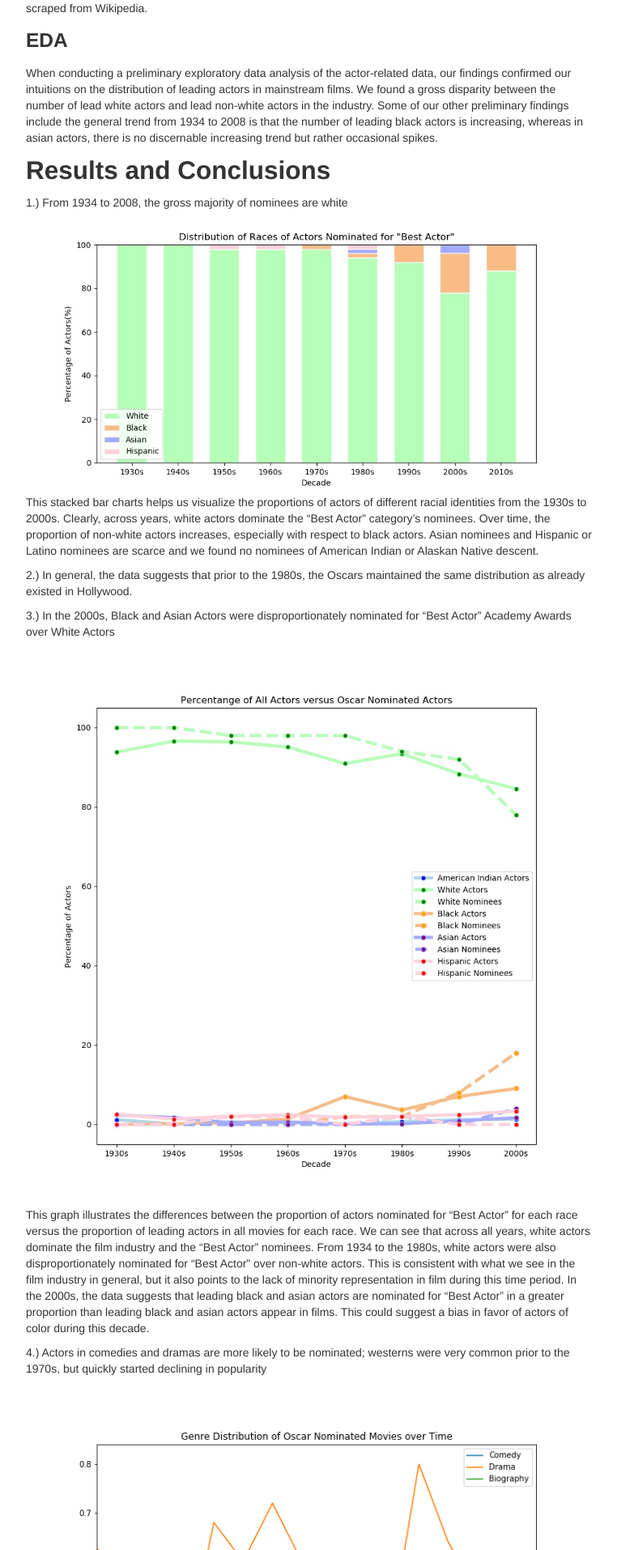
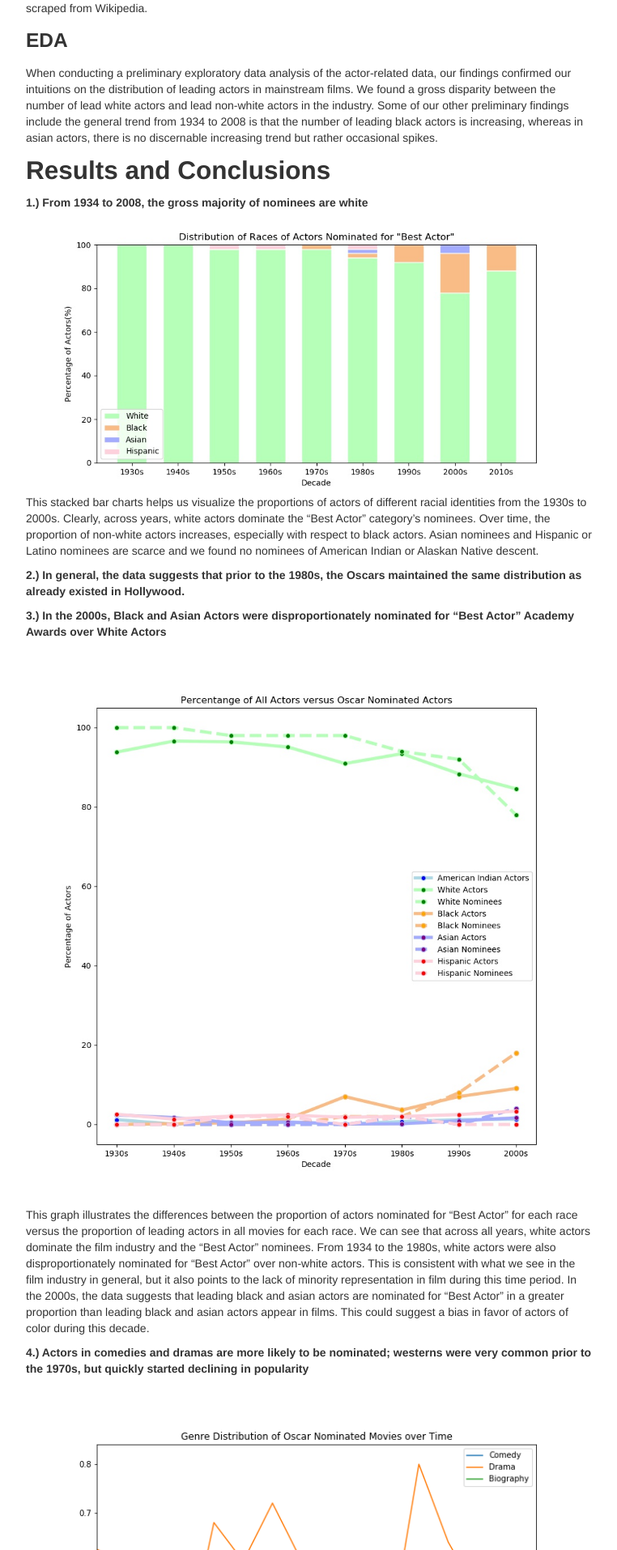
Before and after one commit to mkwan13/180_final_site, a Jekyll site: the page built from index.md, in a window 1280 px wide. Shown: the part 822-2736 px from the top of the page at 81% size, without its empty margins (258-1020 px from the left). Built offline with Jekyll 4.4.1, drawn with Linux system fonts in a browser that asks for light colours; our own code applies the rules of GitHub Pages for plain Markdown files.

```diff
--- a/index.md
+++ b/index.md
@@ -20,23 +20,23 @@ When conducting a preliminary exploratory data analysis of the actor-related dat
 
 ## Results and Conclusions
 
-1.) From 1934 to 2008, the gross majority of nominees are white
+<b> 1.) From 1934 to 2008, the gross majority of nominees are white </b>
 <br> ![nominee_race_distribution](https://github.com/mkwan13/180_final_site/blob/gh-pages/images/nominee_race_distribution.jpg?raw=true)
 <br> This stacked bar charts helps us visualize the proportions of actors of different racial identities from the 1930s to 2000s. Clearly, across years, white actors dominate the “Best Actor” category’s nominees. Over time, the proportion of non-white actors increases, especially with respect to black actors. Asian nominees and Hispanic or Latino nominees are scarce and we found no nominees of American Indian or Alaskan Native descent.
 
-2.) In general, the data suggests that prior to the 1980s, the Oscars maintained the same distribution as already existed in Hollywood.
+<b> 2.) In general, the data suggests that prior to the 1980s, the Oscars maintained the same distribution as already existed in Hollywood. </b>
 
-3.) In the 2000s, Black and Asian Actors were disproportionately nominated for “Best Actor” Academy Awards over White Actors
+<b> 3.) In the 2000s, Black and Asian Actors were disproportionately nominated for “Best Actor” Academy Awards over White Actors </b>
 <br> ![actorsRaceVSnomineesRace](https://github.com/mkwan13/180_final_site/blob/gh-pages/images/actorsRaceVSnomineesRace.jpg?raw=true)
 <br> This graph illustrates the differences between the proportion of actors nominated for “Best Actor” for each race versus the proportion of leading actors in all movies for each race. We can see that across all years, white actors dominate the film industry and the “Best Actor” nominees. From 1934 to the 1980s, white actors were also disproportionately nominated for “Best Actor” over non-white actors. This is consistent with what we see in the film industry in general, but it also points to the lack of minority representation in film during this time period. In the 2000s, the data suggests that leading black and asian actors are nominated for “Best Actor” in a greater proportion than leading black and asian actors appear in films. This could suggest a bias in favor of actors of color during this decade.
 
-4.) Actors in comedies and dramas are more likely to be nominated; westerns were very common prior to the 1970s, but quickly started declining in popularity
+<b> 4.) Actors in comedies and dramas are more likely to be nominated; westerns were very common prior to the 1970s, but quickly started declining in popularity </b>
 <br> ![genre_dist_nominated_over_time](https://github.com/mkwan13/180_final_site/blob/gh-pages/images/genre_dist_nominated_over_time.png?raw=true)
 <br> This graph shows the genre distribution of Oscar nominated movies throughout the history of the Oscars. The drama genre has the highest proportion of nominations throughout and was even the only category nominated in 1950-1955.
 
-5.) There were no non-white actors nominated for the Oscars in genres other than drama
+<b> 5.) There were no non-white actors nominated for the Oscars in genres other than drama </b>
 ![genre_dist_over_time](https://github.com/mkwan13/180_final_site/blob/gh-pages/images/genre_dist_over_time.png?raw=true)
 
 
-6.) We find similar results in another film award, the Golden Globes
+<b> 6.) We find similar results in another film award, the Golden Globes </b>
 ![race_dist_over_time](https://github.com/mkwan13/180_final_site/blob/gh-pages/images/race_dist_over_time.png?raw=true)
```
